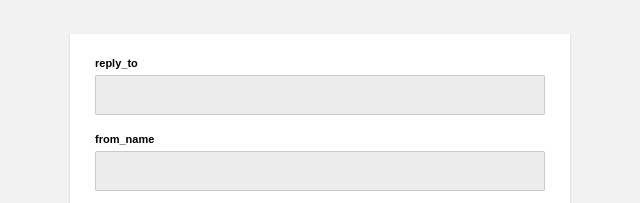
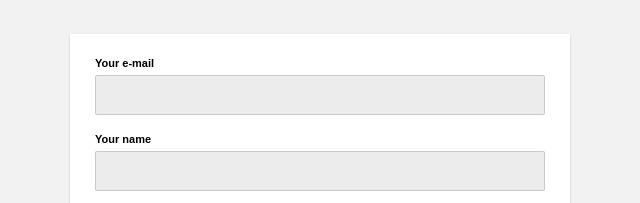
Before and after one commit to stockholmsyndrom/stockholmsyndrom.github.io, a plain HTML site: page index.html in a window 1280 px wide. Shown: the part 2694-2897 px from the top of the page, 320-960 px from the left. Drawn offline with nearby package versions, Linux system fonts and the light colour scheme.

Commit message:
Update index.html

```diff
--- a/index.html
+++ b/index.html
@@ -199,10 +199,10 @@
 				<div class="inner">
 
 <form id="myform" method="post">
-<label>reply_to</label>
-<input type="text" name="reply_to" />
-<label>from_name</label>
-<input type="text" name="from_name" />
+<label>Your e-mail</label>
+<input type="text" name="Your e-mail" />
+<label>Your name</label>
+<input type="text" name="Your name" />
 <label>message_html</label>
 <input type="text" name="message_html" />
 <br><br>
```
